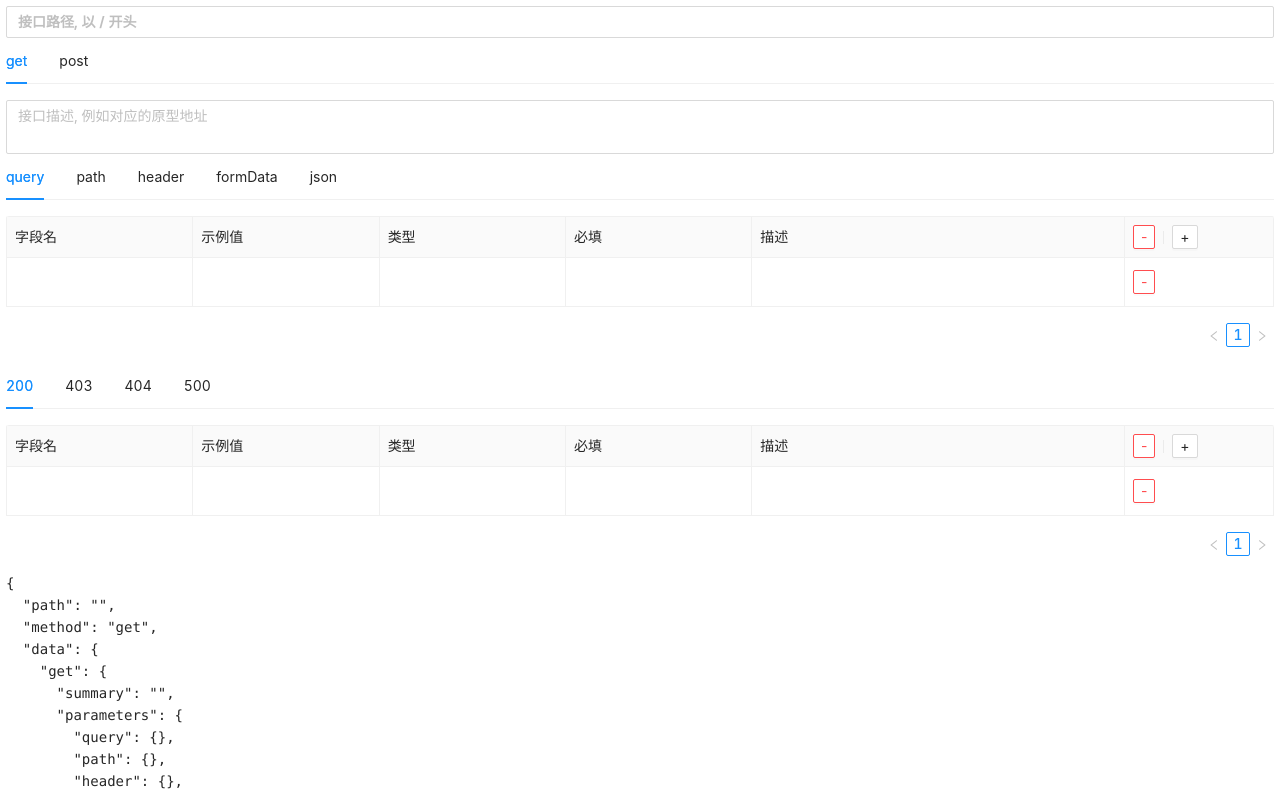
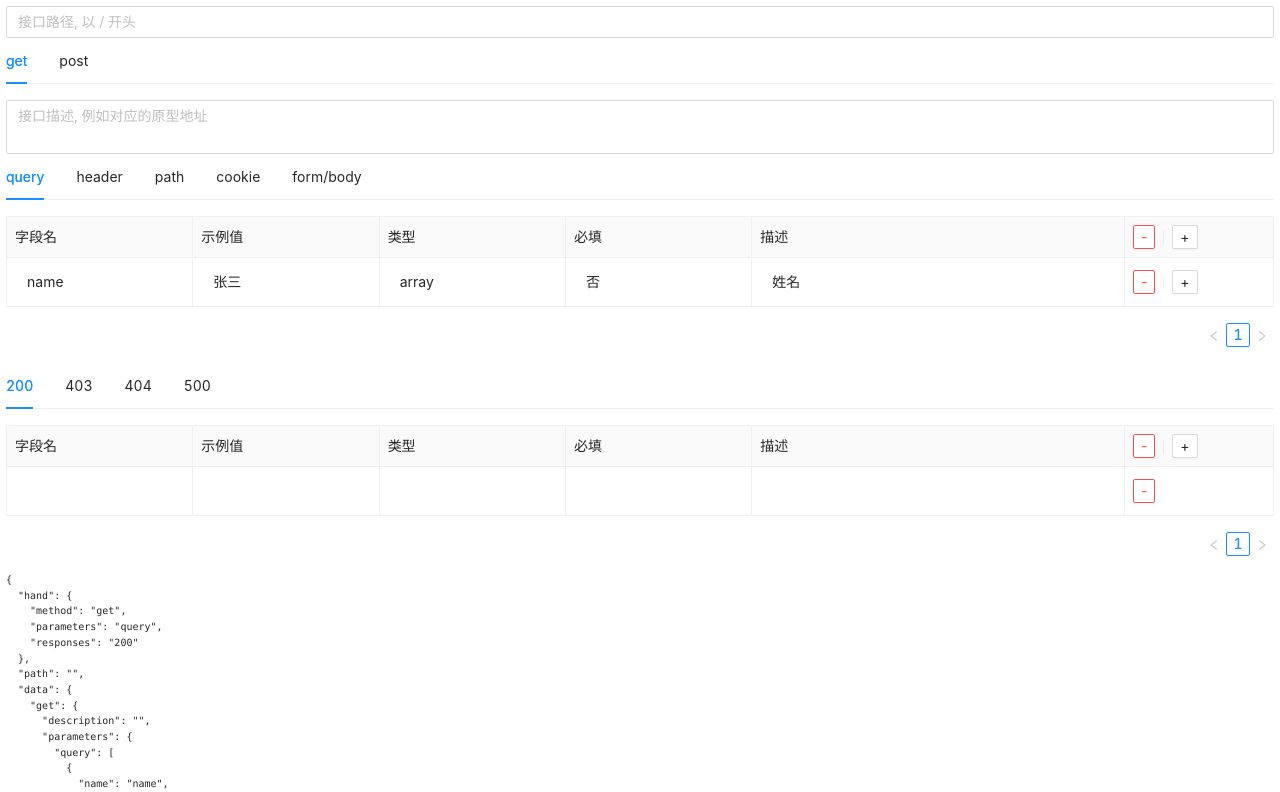
Before and after one commit to wll8/mockm, a React (Create React App) app in the folder client/: page /#/apiStudio in a window 1280 px wide. Shown: the top 792 px of the page. Built offline with nearby package versions, Linux system fonts and the light colour scheme.

Commit message:
feat: 初步完成接口数据录入

```diff
--- a/client/src/ApiStudio.jsx
+++ b/client/src/ApiStudio.jsx
@@ -103,10 +103,10 @@ const ApiStudio = (() => {
     ]
     const parametersList = [ // 参数列表
       `query`,
+      `header`,
       `path`,
-      `header`,
-      `formData`,
-      `json`,
+      `cookie`,
+      `form/body`,
     ]
     const responsesList = [ // 参数列表
       `200`,
@@ -115,26 +115,37 @@ const ApiStudio = (() => {
       `500`,
     ]
 
+    // [`get`,`put`,`post`,`delete`,`options`,`head`,`patch`,]
+    // https://swagger.io/specification/v2/?sbsearch=parameters#parameterObject
     const baseApiInfo = () => { // api 默认值
-      return { // 方法
-        summary: ``,
-        parameters: { // 参数
-          query: {},
-          path: {},
-          header: {},
-          formData: {},
+      return { // 某个 API 的请求方法, 操作对象
+        description: ``, // 对此操作行为的详细解释
+        parameters: {
+          query: [ // query header path cookie form/body
+            {
+              key: Date.now(),
+              name: `name`, // 参数的名称, 区分大小写
+              description: `姓名`, // 参数描述
+              required: false, // 是否必选参数
+              type: `array`, // 参数类型
+              example: `张三`, // 示例
+              // children: [], // 子键
+            },
+          ],
         },
-        responses: { // 响应
-          200: {
-            description: ``,
-          },
+        responses: {
+          // 200: [],
         },
       }
     }
 
     const [state, setState] = useState({ // 默认值
-      path: ``, // 路径
-      method: `get`,
+      hand: { // 标识各个 tab 所在位置
+        method: `get`, // api 方法
+        parameters: `query`, // 参数
+        responses: `200`, // 响应
+      },
+      path: ``, // api 路径
       data: {
         get: baseApiInfo(),
       },
@@ -146,11 +157,16 @@ const ApiStudio = (() => {
     }
 
     function onChange(ev, stateKey) {
-      if(typeof(ev) === `string`) {
-        setState(preState => ({...deepSet(preState, stateKey, ev)}))
-      } else {
+      console.log(`stateKey`, stateKey)
+      console.log(`ev`, ev)
+      let value = ev
+      if(typeof(ev) !== `string` && ev?.constructor?.name === `SyntheticEvent`) { // 绑定 event 形式的 value
         ev.persist()
-        const value = ev.target.value
+        value = ev.target.value
+      }
+      const oldValue = deepGet(state, stateKey)
+      if(JSON.stringify(oldValue) !== JSON.stringify(value)) {
+        console.log({oldValue, value})
         setState(preState => ({...deepSet(preState, stateKey, value)}))
       }
     }
@@ -166,37 +182,55 @@ const ApiStudio = (() => {
             className="apiPath"
           />
           {/* 请求方法 */}
-          <Tabs onChange={val => onChange(val, `method`)}>
+          <Tabs onChange={val => onChange(val, `hand.method`)}>
             {
               methodList.map(methodItem => {
                 return (
                   <TabPane tab={methodItem} key={methodItem}>
                     {/* 接口描述 */}
                     <Input.TextArea
-                      value={state.data[state.method]?.summary}
-                      onChange={ev => onChange(ev, `data.${state.method}.summary`)}
+                      value={state.data[state.hand.method]?.description}
+                      onChange={ev => onChange(ev, `data.${state.hand.method}.description`)}
                       autoSize={{ minRows: 2, maxRows: 6 }}
                       placeholder="接口描述, 例如对应的原型地址"
                     />
                     {/* 接口入参 */}
-                    <Tabs onChange={val => onChange(val, `data.${state.method}.parameters.${val}`)}>
+                    <Tabs onChange={val => onChange(val, `hand.parameters`)}>
                       {
-                        parametersList.map(methodItem => {
+                        parametersList.map(parametersItem => {
                           return (
-                            <TabPane tab={methodItem} key={methodItem}>
-                              <EditTable dataOnChange={(data) => {console.log(`data`, data)}} dataSource={parametersListDataSource} columns={columns} />
+                            <TabPane tab={parametersItem} key={parametersItem}>
+                              <EditTable
+                                dataOnChange={data => {
+                                  onChange(
+                                    data,
+                                    `data.${state.hand.method}.parameters.${state.hand.parameters}`
+                                  )
+                                }}
+                                dataSource={state.data[state.hand.method]?.parameters[state.hand.parameters]}
+                                columns={columns}
+                              />
                             </TabPane>
                           )
                         })
                       }
                     </Tabs>
                     {/* 接口出参 */}
-                    <Tabs onChange={val => onChange(val, `data.${state.method}.responses.${val}`)}>
+                    <Tabs onChange={val => onChange(val, `hand.responses`)}>
                       {
-                        responsesList.map(methodItem => {
+                        responsesList.map(responsesItem => {
                           return (
-                            <TabPane tab={methodItem} key={methodItem}>
-                              <EditTable dataOnChange={(data) => {console.log(`data`, data)}} dataSource={responseListDataSource} columns={columns} />
+                            <TabPane tab={responsesItem} key={responsesItem}>
+                              <EditTable
+                                dataOnChange={data => {
+                                  onChange(
+                                    data,
+                                    `data.${state.hand.method}.responses.${state.hand.responses}`
+                                  )
+                                }}
+                                dataSource={state.data[state.hand.method]?.responses[state.hand.responses]}
+                                columns={columns}
+                              />
                             </TabPane>
                           )
                         })
--- a/client/src/ApiStudio.scss
+++ b/client/src/ApiStudio.scss
@@ -1,8 +1,11 @@
 .ApiStudio {
   padding-top: 6px;
+  pre {
+    font-size: 10px;
+  }
   .headerBox {
     .apiPath {
-      font-weight: bold;
+      // font-weight: bold;
     }
   }
 }
--- a/client/src/EditTable.jsx
+++ b/client/src/EditTable.jsx
@@ -19,6 +19,12 @@ const {
 } = utils
 
 const EditableContext = React.createContext();
+
+function removeKeys(data, keys) { // 从数据中删除某个些键
+  return JSON.parse(
+    JSON.stringify(data, (key, value)=> keys.includes(key) ? undefined : value)
+  )
+}
 
 const EditableRow = ({ index, ...props }) => {
   const [form] = Form.useForm();
@@ -209,11 +215,18 @@ function EditableTable (props) {
   } = React
 
   const [state, setState] = useState({
-    dataSource: props.dataSource,
+    dataSource: props.dataSource || [{key: Date.now()}],
   });
 
   useEffect(() => {
-    props.dataOnChange(state.dataSource)
+    if(state.dataSource !== undefined) {
+      const res = removeKeys(state.dataSource, [`key`])
+      props.dataOnChange(res)
+    }
+    // 注意:
+    // 不要 props.dataOnChange 写到变更依赖数组中, 否则会造成死循环
+    // 因为 props.dataOnChange 带表 props 重新渲染, 并不代表组件内的 state.dataSource 变更
+    // eslint-disable-next-line
   }, [state.dataSource])
 
   const handleDelete = (key) => {
```
Also changed, not shown: 2 other files (tests, documents, lock files or other folders).
